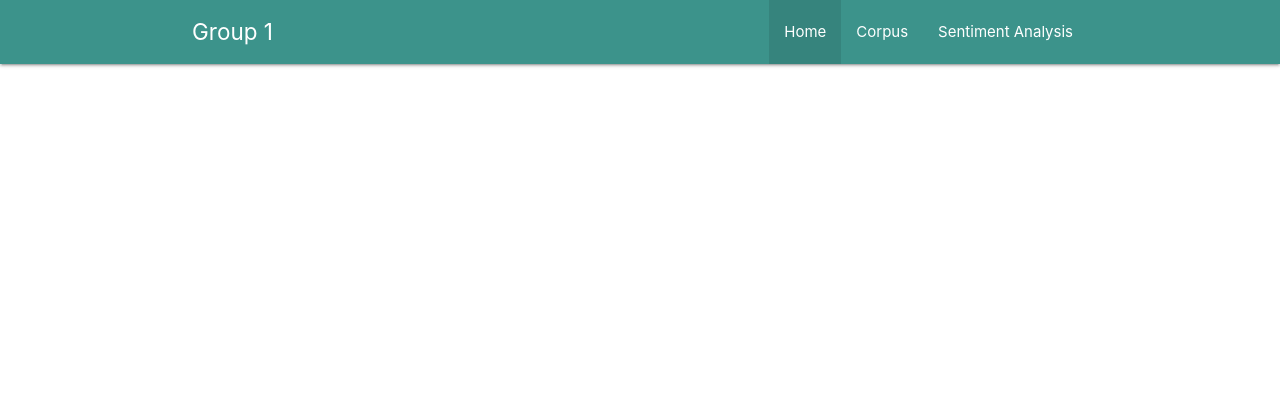
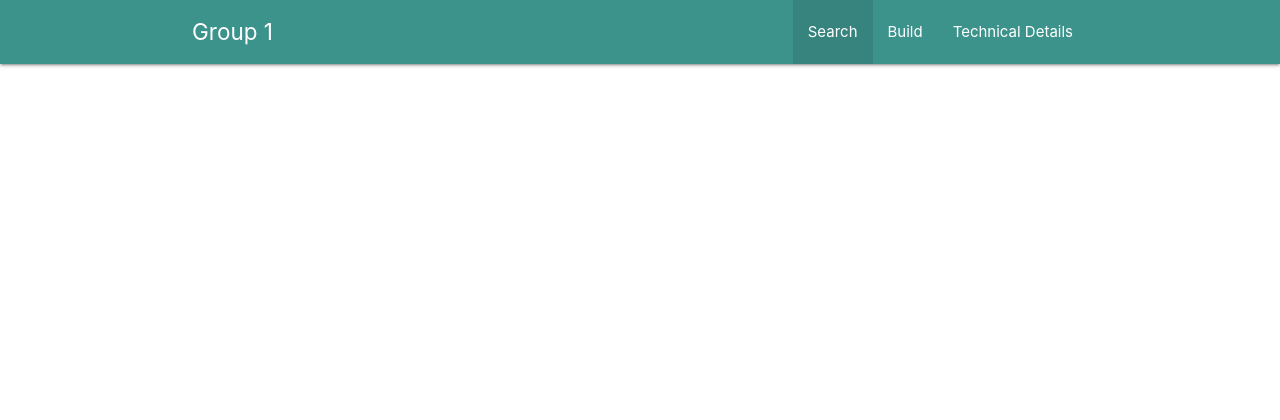
Before and after one commit to BPYap/TweetIR, a Django app: page / in a window 1280 px wide. Shown: the top 420 px of the page. Run offline with Django 3.2, Linux system fonts and the light colour scheme.

Commit message:
Fixed indentation and update web interface layout

```diff
--- a/web_interface/templates/layout.html
+++ b/web_interface/templates/layout.html
@@ -2,21 +2,37 @@
 <html lang="en">
     <header>
         {% include "components/header.html" %}
+        <!-- Dropdown Structure -->
+        <ul id="documentation_dropdown" class="dropdown-content">
+            <li id="Corpus"><a href="/corpus">Corpus</a></li>
+            <li id="Sentiment"><a href="/sentiment">Sentiment Analysis</a></li>
+        </ul>
         <!--Navigation menu-->
         <nav>
             <div class="nav-wrapper" style="background-color:#3c938b">
                 <div class="container">
                     <label class="brand-logo" style="font-size:1.5em">Group 1</label>
                     <ul id="nav-mobile" class="right hide-on-med-and-down">
-                        <li id="Home"><a href="/">Home</a></li>
-                        <li id="Corpus"><a href="/corpus">Corpus</a></li>
-                        <li id="Sentiment"><a href="/sentiment">Sentiment Analysis</a></li>
+                        <li id="Home"><a href="/">Search</a></li>
+                        <li id="Build"><a href="/">Build</a></li>
+                        <!-- Dropdown Trigger -->
+                        <li id="Documentation">
+                            <a class="dropdown-trigger" href="#!" data-target="documentation_dropdown">
+                                Technical Details
+                            </a>
+                        </li>
                     </ul>
                 </div>
             </div>
         </nav>
 
-        <script>document.getElementById("{{ name }}").classList.add('active');</script>
+        <script>
+            document.getElementById("{{ name }}").classList.add('active');
+            document.addEventListener('DOMContentLoaded', function() {
+                var elems = document.querySelectorAll('.dropdown-trigger');
+                var instances = M.Dropdown.init(elems, {"hover": true, "coverTrigger": false});
+            });
+        </script>
     </header>
 
     <main>
--- a/web_interface/web_interface/views.py
+++ b/web_interface/web_interface/views.py
@@ -6,8 +6,8 @@ def home(request):
 
 
 def corpus(request):
-    return render(request, "corpus.html", {'name': "Corpus"})
+    return render(request, "corpus.html", {'name': "Documentation"})
 
 
 def sentiment(request):
-    return render(request, "sentiment.html", {'name': "Sentiment"})
+    return render(request, "sentiment.html", {'name': "Documentation"})
```
Also changed, not shown: convert_csv_to_json.py (+12 -9 lines).
